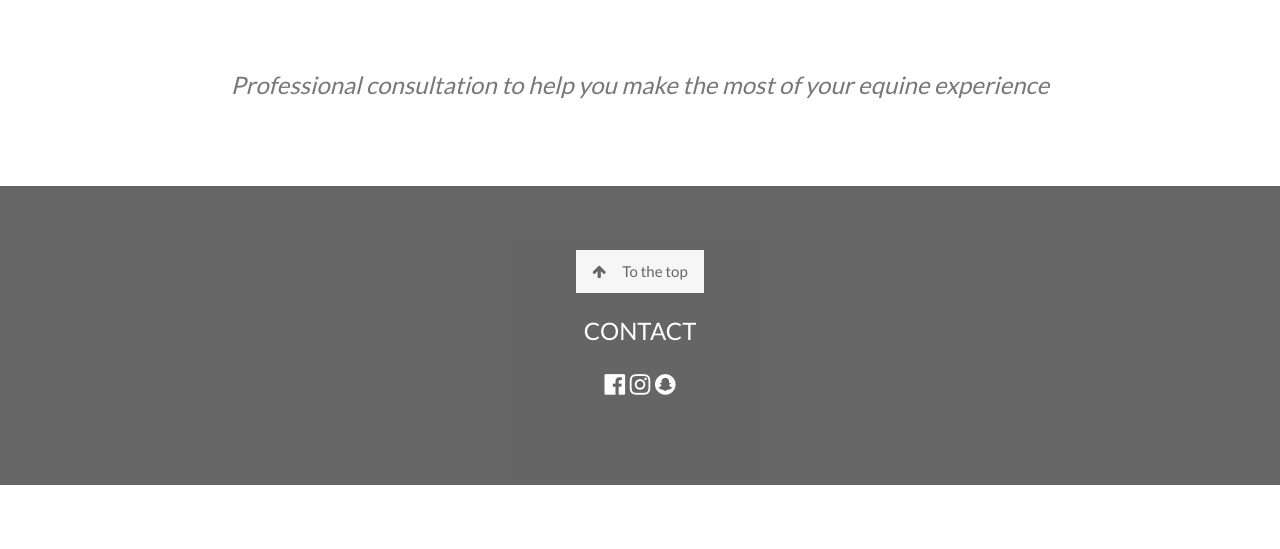
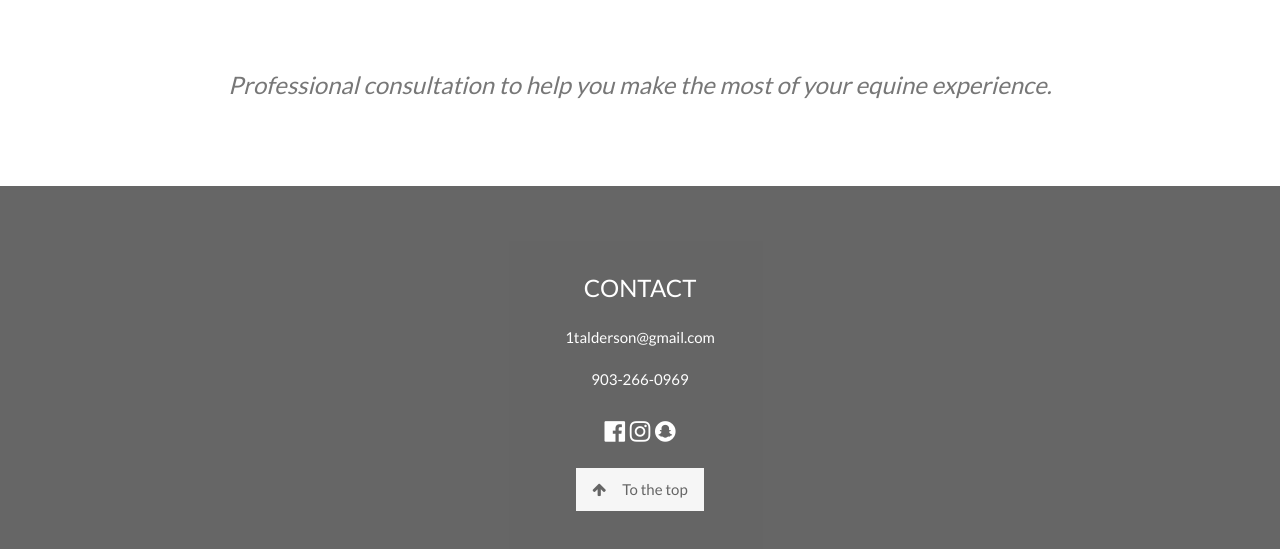
Before and after one commit to tjmcdono97/terraform_website_hosting_aws, a plain HTML site: page html/index.html in a window 1280 px wide. Shown: the part 3316-3865 px from the top of the page. Before the commit the page ends 3801 px from the top, so only its background shows below. Drawn offline with Linux system fonts and the light colour scheme.

Commit message:
add contact info

```diff
--- a/html/index.html
+++ b/html/index.html
@@ -12,6 +12,7 @@
 <!-- favicons -->
 <link rel="icon" type="image/x-icon" href="https://s3.amazonaws.com/kcequineservices.com/assets/images/logo/2.png">
 <link rel="apple-touch-icon" sizes="180x180" href="https://s3.amazonaws.com/kcequineservices.com/assets/images/logo/2.png">
+
 <style>
 body,h1,h2,h3,h4,h5,h6 {font-family: "Lato", sans-serif;}
 body, html {
@@ -200,24 +201,20 @@ body, html {
 
   <!-- Container (Consultation Section) -->
   <div class="w3-content w3-container w3-padding-64" id="consultation">
-    <h3 class="w3-center"><em>Professional consultation to help you make the most of your equine experience</em></h3>
+    <h3 class="w3-center"><em>Professional consultation to help you make the most of your equine experience.</em></h3>
     <p class="w3-center"><em</em></p>
   </div>
 
 
 <!-- Footer -->
 <footer  id="contact" class="w3-center w3-black w3-padding-64 w3-opacity w3-hover-opacity-off">
-  <a href="#home" class="w3-button w3-light-grey"><i class="fa fa-arrow-up w3-margin-right"></i>To the top</a>
-  <!-- <div class="w3-xlarge w3-section">
-    <h3 href="#w" class="w3-center">CLICK QR CODE FOR WI-FI</h3>
-    <h3 class="w3-center">
-    <img src="https://s3.amazonaws.com/kcequineservices.com/assets/images/wifi.png" class="w3-center" alt="QR_CODE" width="200" height="200">
-    </h3>
-    <h3 class="w3-center">Network Name: SETUP-342E</h3>
-    <h3 class="w3-center">Password: center9923charm</h3>
-  </div> -->
+  <div class="w3-section" id="about">
+    <h3 href="#w" class="w3-center">CONTACT</h3>
+    <p>1talderson@gmail.com</p>
+    <p>903-266-0969</p>
+  </div>
+
   <div class="w3-xlarge w3-section">
-    <h3 href="#w" class="w3-center">CONTACT</h3>
     <!-- The following line is needed to center the top menu -->
     <body class="w3-center"></body>
     <h3 class="w3-center"></h3>
@@ -225,6 +222,7 @@ body, html {
     <i class="fa fa-instagram w3-hover-opacity"></i>
     <i class="fa fa-snapchat w3-hover-opacity"></i>
   </div>
+  <a href="#home" class="w3-button w3-light-grey"><i class="fa fa-arrow-up w3-margin-right"></i>To the top</a>
 </footer>
 
 <script>
```
